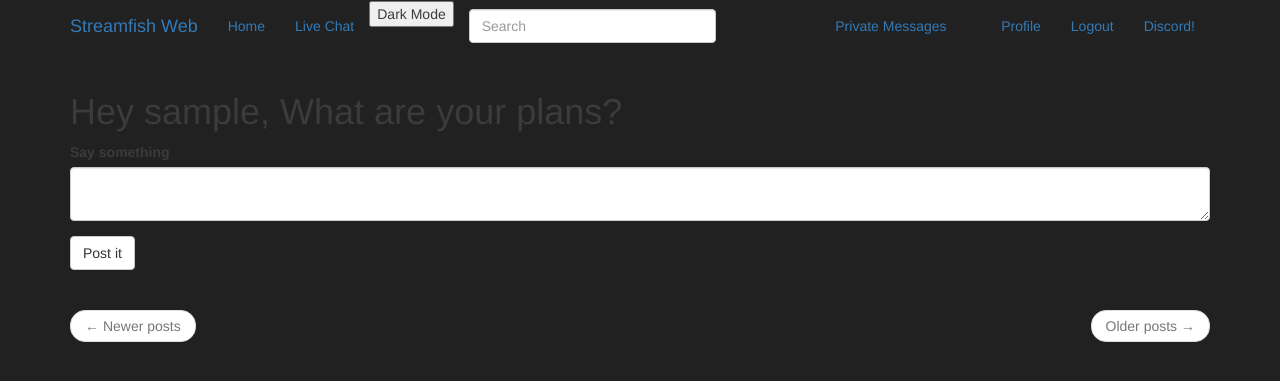
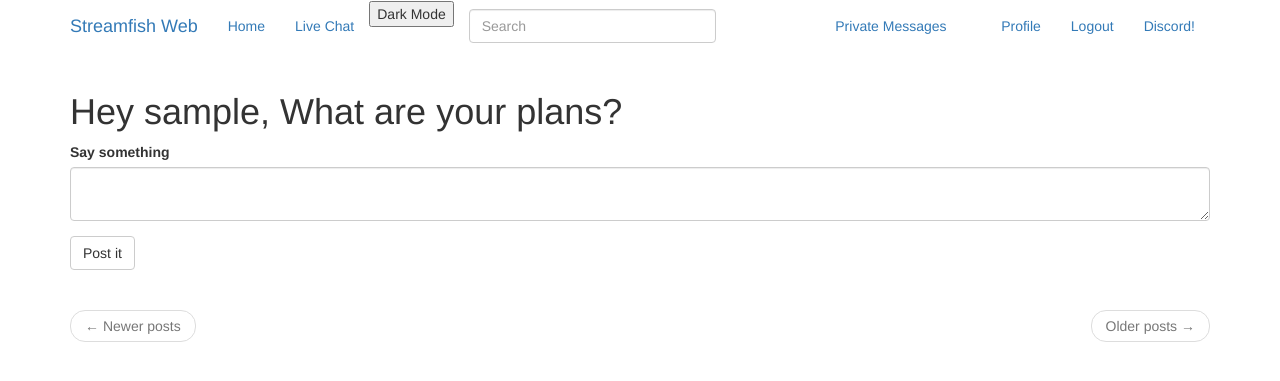
Before and after one commit to Amazeryogo/Streamfish-Source-Code, a Flask app: page / in a window 1280 px wide. Shown: the top 381 px of the page. Run offline with Flask 2, Linux system fonts and the light colour scheme; the visitor is signed in with stand-in values (Sample User, id 1); data comes from the database, SQL or seed files in the repository; data that the repository does not hold is empty; some libraries are stand-ins or nearby versions.

Commit message:
Update main.css

```diff
--- a/app/static/main.css
+++ b/app/static/main.css
@@ -1,4 +1,4 @@
-body{
+.body{
   background-color: #212121;
   color: #3B3B3B    ;
  transition: all 0.5s;
```
